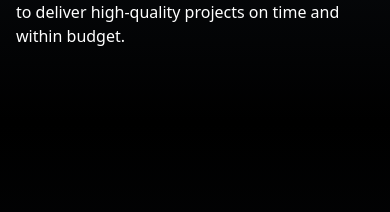
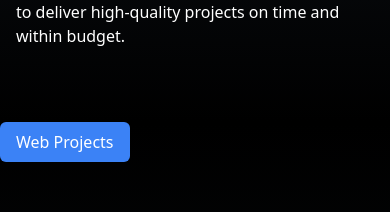
Before and after one commit to tgulu/Portfolio, a React (Create React App) app: page / in a window 390 px wide. Shown: the part 1566-1778 px from the top of the page. Built offline with nearby package versions, Linux system fonts and the light colour scheme; a web font is replaced by a local one.

Commit message:
create a toggle button for mobile apps and websites projects

```diff
--- a/src/components/Portfolio.jsx
+++ b/src/components/Portfolio.jsx
@@ -1,16 +1,18 @@
-import React from "react";
+import React, { useState } from "react";
 import photography from "../assets/portfolio/shotby.png";
 import musicReview from "../assets/portfolio/musicReview.jpg";
 import cameron from "../assets/portfolio/cameron4.jpg";
 import movies from "../assets/portfolio/movies.jpeg";
 import skater from "../assets/portfolio/e-commerce.jpg";
 import ieuan from "../assets/portfolio/ieuan.jpg";
-// import bnb from "../assets/portfolio/bnb.jpg";
-// import musicAPI from "../assets/portfolio/musicAPI.jpg";
-//import drone from "../assets/portfolio/drone.jpg";
-// import weather from "../assets/portfolio/weather.jpg";
+import bnb from "../assets/portfolio/bnb.jpg";
+import musicAPI from "../assets/portfolio/musicAPI.jpg";
+import drone from "../assets/portfolio/drone.jpg";
+import weather from "../assets/portfolio/weather.jpg";
 
 const Portfolio = () => {
+  const [showWebProjects, setWebProjects] = useState(true);
+
   const portfolios = [
     {
       id: 1,
@@ -69,7 +71,7 @@ const Portfolio = () => {
       ),
       src: movies,
       href: "https://github.com/tgulu/Show-Time",
-      sourceCode: "https://show-time-movies.netlify.app/" ,
+      sourceCode: "https://show-time-movies.netlify.app/",
       style: "shadow-green-300",
     },
     {
@@ -84,31 +86,33 @@ const Portfolio = () => {
       sourceCode: "https://github.com/tgulu/Albums",
       style: "shadow-orange-400",
     },
+  ];
 
-    // {
-    //   id: 5,
-    //   child: (
-    //     <>
-    //       <span className="text-sm">Hestia Haven</span>
-    //     </>
-    //   ),
-    //   src: bnb,
-    //   href: "https://github.com/tgulu/Hestia-Haven",
-    //   sourceCode: " https://tgulu.github.io/Hestia-Haven/",
-    //   style: "shadow-pink-400",
-    // },
-    // {
-    //   id: 6,
-    //   child: (
-    //     <>
-    //       <span className="text-sm">Weather Website</span>
-    //     </>
-    //   ),
-    //   src: weather,
-    //   href: "https://github.com/tgulu/Weather",
-    //   sourceCode: "https://tgulu.github.io/Weather/",
-    //   style: "shadow-cyan-400",
-    // },
+  const android = [
+    {
+      id: 1,
+      child: (
+        <>
+          <span className="text-sm">Hestia Haven</span>
+        </>
+      ),
+      src: bnb,
+      href: "https://github.com/tgulu/Hestia-Haven",
+      sourceCode: " https://tgulu.github.io/Hestia-Haven/",
+      style: "shadow-pink-400",
+    },
+    {
+      id: 2,
+      child: (
+        <>
+          <span className="text-sm">Weather Website</span>
+        </>
+      ),
+      src: weather,
+      href: "https://github.com/tgulu/Weather",
+      sourceCode: "https://tgulu.github.io/Weather/",
+      style: "shadow-cyan-400",
+    },
 
     // {
     //   id: 6,
@@ -123,34 +127,34 @@ const Portfolio = () => {
     //   style: "shadow-white",
     // },
 
-    // {
-    //   id: 7,
-    //   child: (
-    //     <>
-    //       <span className="text-sm">Android Music Display </span>
-    //     </>
-    //   ),
-    //   src: musicAPI,
-    //   href: "https://github.com/tgulu/AppleMusic",
-    //   sourceCode: "https://github.com/tgulu/AppleMusic",
-    //   style: "shadow-pink-400",
-    // },
+    {
+      id: 2,
+      child: (
+        <>
+          <span className="text-sm">Android Music Display </span>
+        </>
+      ),
+      src: musicAPI,
+      href: "https://github.com/tgulu/AppleMusic",
+      sourceCode: "https://github.com/tgulu/AppleMusic",
+      style: "shadow-pink-400",
+    },
+
+    {
+      id: 3,
+      child: (
+        <>
+          <span className="text-sm">Drone</span>
+        </>
+      ),
+      src: drone,
+      href: "https://github.com/tgulu/Drone",
+      sourceCode: "https://github.com/tgulu/Drone",
+      style: "shadow-pink-600",
+    },
 
     // {
-    //   id: 8,
-    //   child: (
-    //     <>
-    //       <span className="text-sm">Drone</span>
-    //     </>
-    //   ),
-    //   src: drone,
-    //   href: "https://github.com/tgulu/Drone",
-    //   sourceCode: "https://github.com/tgulu/Drone",
-    //   style: "shadow-pink-600",
-    // },
-
-    // {
-    //   id: 9,
+    //   id: 4,
     //   child: (
     //     <>
     //       <span className="text-sm">Android Messenger</span>
@@ -168,6 +172,13 @@ const Portfolio = () => {
       name="portfolio"
       className="bg-gradient-to-b from-black to-gray-800  w-full text-white md:h-screen"
     >
+      {/* Button to toggle between web-projects and android  */}
+      <button
+        className="px-4 py-2 bg-blue-500 text-white rounded-md hover:bg-blue-600 transition-all"
+        onClick={() => setWebProjects(!showWebProjects)}
+      >
+        {showWebProjects ? "Web Projects" : "Android"}
+      </button>
       <div className="max-w-screen-lg p-4 mx-auto flex flex-col justify-center w-full h-full">
         <div className="">
           <p className="pt-20 font-float mt-0 mb-4 text-4xl ">
@@ -181,7 +192,7 @@ const Portfolio = () => {
         >
           {portfolios.map(({ id, child, src, href, style, sourceCode }) => (
             <div key={id} className={`shadow-md  rounded-lg ${style}`}>
-              <a href={sourceCode} target="_blank" rel="noreferrer">
+              <a href={sourceCode} target="_blank" rel="noopener noreferrer">
                 <img
                   src={src}
                   alt=""
@@ -190,7 +201,7 @@ const Portfolio = () => {
               </a>
               <div className="flex items-center justify-center">
                 <button className="w-1/8 px-2 justify-center py-1/8 m-4 duration-200 hover:scale-110">
-                  <a href={href} target="_blank" rel="noreferrer">
+                  <a href={href} target="_blank" rel="noopener noreferrer">
                     Code: {child}
                   </a>
                 </button>
```
